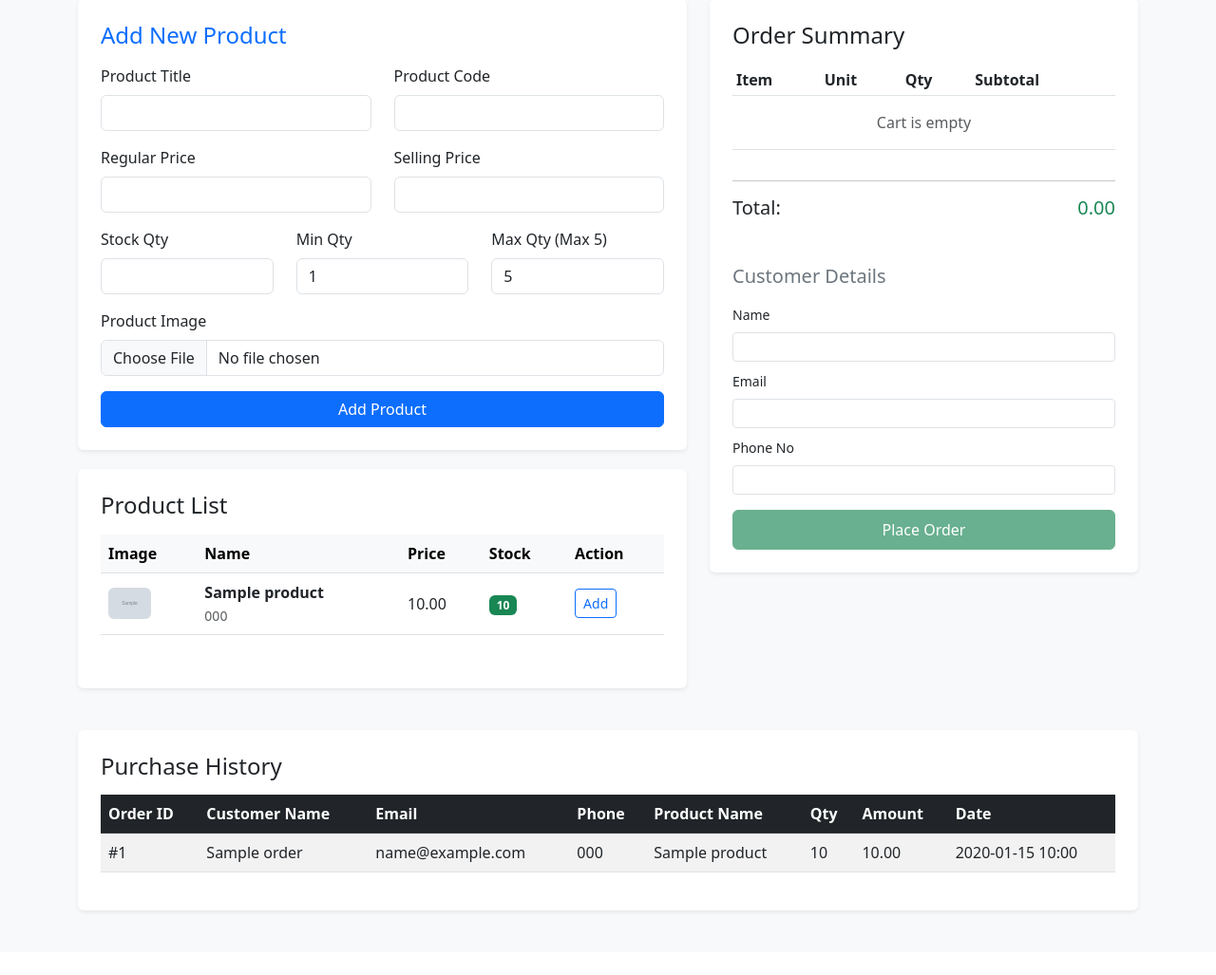
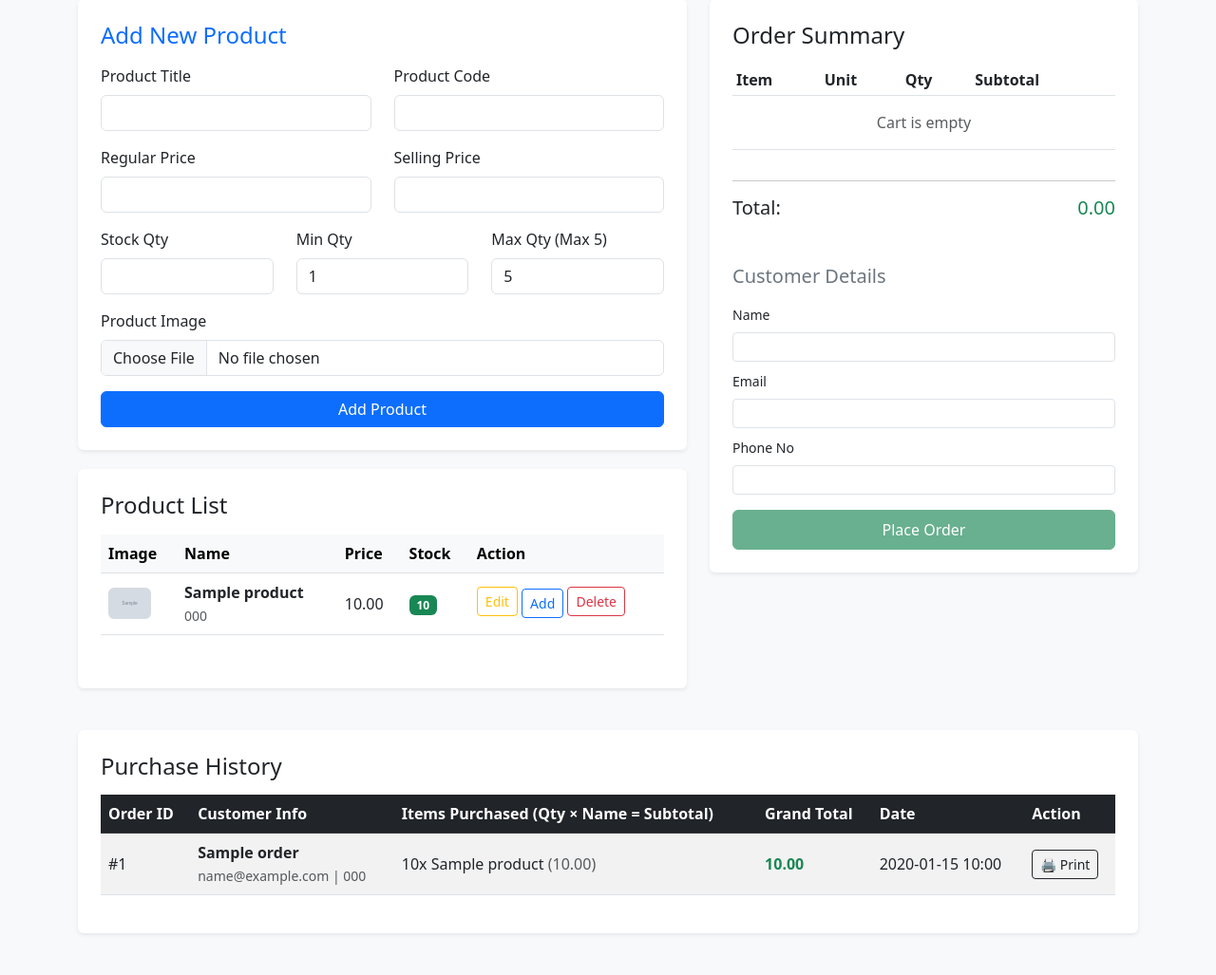
Before and after one commit to sanjeevbahinipati15/surya-assignment-1, a Laravel app: page / in a window 1280 px wide. Shown: the part 75-1102 px from the top of the page at 95% size. Before the commit the page ends 1037 px from the top, so only its background shows below. Run offline with Laravel 12, Linux system fonts and the light colour scheme; tables that the repository leaves empty hold one stand-in row (values such as "Sample post"); grey boxes marked "Sample" are stand-in pictures.

Commit message:
crud added & database structuring done for product order

```diff
--- a/app/Http/Controllers/ProductController.php
+++ b/app/Http/Controllers/ProductController.php
@@ -6,15 +6,17 @@ use Illuminate\Http\Request;
 use Illuminate\Support\Facades\Validator;
 use App\Models\Product;
 use App\Models\Orders;
+use App\Models\OrderItem;
+use Illuminate\Support\Facades\DB;
 
 class ProductController extends Controller
 {
 
     public function index()
     {
-        $products = Product::latest()->paginate(10);
+        $products = Product::oldest()->paginate(10);
 
-        $orders = Orders::with('product')->latest()->get();
+        $orders = Orders::with('items.product')->oldest()->get();
         return view('home', compact('products', 'orders'));
     }
 
@@ -64,41 +66,85 @@ class ProductController extends Controller
 
     }
 
-    public function buy(Request $request, $id)
+
+    public function edit($id)
+    {
+        $product = Product::findOrFail($id);
+        return view('edit_product', compact('product'));
+    }
+
+    public function update(Request $request, $id)
     {
         $product = Product::findOrFail($id);
 
-        $minQty = $product->minimum_order_quantity ?? 1;
-        $maxQty = min($product->max_order_quantity ?? $product->quantity, $product->quantity);
-
-        Validator::make(request()->all(), [
-            'quantity' => "required|integer|min:$minQty|max:$maxQty",
+        $validatedData = Validator::make($request->all(), [
+            'name' => 'required|string|max:255',
+            'code' => 'required|string|max:255|unique:products,code,' . $id,
+            'price' => 'required|numeric|min:0',
+            'selling_price' => 'nullable|numeric|min:0|lte:price',
+            'quantity' => 'required|integer|min:0',
+            'image' => 'nullable|image|max:2048',
+            'minimum_order_quantity' => 'nullable|integer|min:1',
+            'max_order_quantity' => 'nullable|integer|min:1|max:5',
         ])->validate();
 
-        if ($product->status !== 'active') {
-            return redirect()->back()->with('error', 'Product is not available for purchase.');
+        if ($request->hasFile('image')) {
+            // Optional: Delete old image if needed, then store new one
+            $imagePath = $request->file('image')->store('product_images', 'public');
+            $validatedData['image'] = $imagePath;
         }
 
-        if ($product->quantity <= 0) {
-            return redirect()->back()->with('error', 'Product is out of stock.');
+        $validatedData['discount'] = $validatedData['price'] - ($validatedData['selling_price'] ?? $validatedData['price']);
+        $validatedData['discount_in_percentage'] = $validatedData['price'] > 0 ? ($validatedData['discount'] / $validatedData['price']) * 100 : 0;
+
+        $product->update($validatedData);
+
+        return redirect()->route('home')->with('success', 'Product updated successfully!');
     }
 
-        $quantity = $request->input('quantity');
-        $unitPrice = $product->selling_price ?? $product->price;
+    public function delete($id)
+    {
+        $product = Product::findOrFail($id);
+        $product->delete();
 
-        // Fixed missing asterisk multiplication operator here:
-        $orderAmount = $unitPrice * $quantity;
+        return redirect()->route('home')->with('success', 'Product deleted successfully!');
+    }
 
-        Orders::create([
-            'product_id' => $product->id,
-            'quantity' => $quantity,
-            'order_amount' => $orderAmount,
-        ]);
+    // public function buy(Request $request, $id)
+    // {
+    //     $product = Product::findOrFail($id);
 
-        $product->decrement('quantity');
+    //     $minQty = $product->minimum_order_quantity ?? 1;
+    //     $maxQty = min($product->max_order_quantity ?? $product->quantity, $product->quantity);
 
-        return redirect()->back()->with('success', 'Product purchased successfully!');
-    }
+    //     Validator::make(request()->all(), [
+    //         'quantity' => "required|integer|min:$minQty|max:$maxQty",
+    //     ])->validate();
+
+    //     if ($product->status !== 'active') {
+    //         return redirect()->back()->with('error', 'Product is not available for purchase.');
+    //     }
+
+    //     if ($product->quantity <= 0) {
+    //         return redirect()->back()->with('error', 'Product is out of stock.');
+    //     }
+
+    //     $quantity = $request->input('quantity');
+    //     $unitPrice = $product->selling_price ?? $product->price;
+
+    //     // Fixed missing asterisk multiplication operator here:
+    //     $orderAmount = $unitPrice * $quantity;
+
+    //     Orders::create([
+    //         'product_id' => $product->id,
+    //         'quantity' => $quantity,
+    //         'order_amount' => $orderAmount,
+    //     ]);
+
+    //     $product->decrement('quantity');
+
+    //     return redirect()->back()->with('success', 'Product purchased successfully!');
+    // }
 
     public function checkout(Request $request)
     {
@@ -116,29 +162,62 @@ class ProductController extends Controller
             return redirect()->back()->with('error', 'Your order summary is empty.');
         }
 
+        // Use a database transaction to ensure data integrity
+        try {
+            DB::transaction(function () use ($request, $items) {
+                $grandTotal = 0;
+                $processedItems = [];
+
+                // 1. Validate stock and calculate total amount first
                 foreach ($items as $item) {
                     $product = Product::find($item['product_id']);
 
                     if (!$product || $product->quantity < $item['qty']) {
-                return redirect()->back()->with('error', 'Insufficient stock for one or more products.');
+                        throw new \Exception('Insufficient stock for product: ' . ($product->name ?? 'Unknown'));
                     }
 
-            $orderAmount = $item['unit'] * $item['qty'];
+                    $itemTotal = $item['unit'] * $item['qty'];
+                    $grandTotal += $itemTotal;
 
-            // Save into the orders table
-            Orders::create([
-                'product_id' => $product->id,
-                'quantity' => $item['qty'],
-                'order_amount' => $orderAmount,
+                    $processedItems[] = [
+                        'product' => $product,
+                        'qty' => $item['qty'],
+                        'total_amount' => $itemTotal
+                    ];
+                }
+
+                // 2. Create the Master Order record
+                $order = Orders::create([
+                    'total_amount' => $grandTotal,
                     'customer_name' => $request->input('customer_name'),
                     'customer_email' => $request->input('customer_email'),
                     'customer_phone' => $request->input('customer_phone'),
                 ]);
 
-            // Decrement product stock by the exact ordered quantity
-            $product->decrement('quantity', $item['qty']);
+                // 3. Create Order Items and decrement stock
+                foreach ($processedItems as $pItem) {
+                    OrderItem::create([
+                        'order_id' => $order->id,
+                        'product_id' => $pItem['product']->id,
+                        'quantity' => $pItem['qty'],
+                        'total_amount' => $pItem['total_amount'],
+                    ]);
+
+                    $pItem['product']->decrement('quantity', $pItem['qty']);
+                }
+            });
+
+        } catch (\Exception $e) {
+            return redirect()->back()->with('error', $e->getMessage());
         }
 
-        return redirect()->back()->with('success', 'Orders placed and saved to database successfully!');
+        return redirect()->back()->with('success', 'Order placed successfully!');
+    }
+
+    public function printInvoice($id)
+    {
+        $order = Orders::with('items.product')->findOrFail($id);
+
+        return view('print_invoice', compact('order'));
     }
 }
--- /dev/null
+++ b/app/Models/OrderItem.php
@@ -0,0 +1,26 @@
+<?php
+
+namespace App\Models;
+
+use Illuminate\Database\Eloquent\Model;
+use Illuminate\Database\Eloquent\Relations\BelongsTo;
+
+class OrderItem extends Model
+{
+    protected $fillable = [
+        'order_id',
+        'product_id',
+        'quantity',
+        'total_amount',
+    ];
+
+    public function order(): BelongsTo
+    {
+        return $this->belongsTo(Orders::class);
+    }
+
+    public function product(): BelongsTo
+    {
+        return $this->belongsTo(Product::class);
+    }
+}
--- a/app/Models/Orders.php
+++ b/app/Models/Orders.php
@@ -3,22 +3,19 @@
 namespace App\Models;
 
 use Illuminate\Database\Eloquent\Model;
+use Illuminate\Database\Eloquent\Relations\HasMany;
 
 class Orders extends Model
 {
-    protected $table = 'orders';
-
     protected $fillable = [
-        'product_id',
-        'quantity',
-        'order_amount',
+        'total_amount',
         'customer_name',
-    'customer_email',
-    'customer_phone',
+        'customer_email',
+        'customer_phone',
     ];
 
-    public function product()
+    public function items(): HasMany
     {
-        return $this->belongsTo(Product::class, 'product_id');
+        return $this->hasMany(OrderItem::class, 'order_id');
     }
 }
--- a/resources/views/home.blade.php
+++ b/resources/views/home.blade.php
@@ -132,8 +132,11 @@
                                             </span>
                                         </td>
                                         <td>
-                                            <button type="button" class="btn btn-outline-primary btn-sm" onclick="addToOrderSummary({{ $product->id }}, '{{ $product->name }}', {{ $product->selling_price ?? $product->price }}, {{ $product->minimum_order_quantity ?? 1 }}, {{ min($product->max_order_quantity ?? 5, $product->quantity) }}, {{ $product->quantity }})">Add</button>
-                                        </td>
+    <a href="{{ route('products.edit', $product->id) }}" class="btn btn-sm btn-outline-warning mb-1">Edit</a>
+    <button type="button" class="btn btn-outline-primary btn-sm" onclick="addToOrderSummary({{ $product->id }}, '{{ $product->name }}', {{ $product->selling_price ?? $product->price }}, {{ $product->minimum_order_quantity ?? 1 }}, {{ min($product->max_order_quantity ?? 5, $product->quantity) }}, {{ $product->quantity }})">Add</button>
+    <a href="{{ route('products.delete', $product->id) }}" class="btn btn-sm btn-outline-danger mb-1">Delete</a>
+
+</td>
                                     </tr>
                                 @empty
                                     <tr>
@@ -213,30 +216,42 @@
                             <thead class="table-dark">
                                 <tr>
                                     <th>Order ID</th>
-                                    <th>Customer Name</th>
-                                    <th>Email</th>
-                                    <th>Phone</th>
-                                    <th>Product Name</th>
-                                    <th>Qty</th>
-                                    <th>Amount</th>
+                                    <th>Customer Info</th>
+                                    <th>Items Purchased (Qty × Name = Subtotal)</th>
+                                    <th>Grand Total</th>
                                     <th>Date</th>
+                                    <th>Action</th>
                                 </tr>
                             </thead>
                             <tbody>
                                 @forelse ($orders as $order)
                                     <tr>
                                         <td>#{{ $order->id }}</td>
-                                        <td>{{ $order->customer_name }}</td>
-                                        <td>{{ $order->customer_email }}</td>
-                                        <td>{{ $order->customer_phone }}</td>
-                                        <td>{{ $order->product->name ?? 'Product Deleted' }}</td>
-                                        <td>{{ $order->quantity }}</td>
-                                        <td>{{ number_format($order->order_amount, 2) }}</td>
+                                        <td>
+                                            <strong>{{ $order->customer_name }}</strong><br>
+                                            <small class="text-muted">{{ $order->customer_email }} | {{ $order->customer_phone }}</small>
+                                        </td>
+                                        <td>
+                                            <ul class="list-unstyled mb-0">
+                                                @foreach ($order->items as $item)
+                                                    <li>
+                                                        {{ $item->quantity }}x {{ $item->product->name ?? 'Product Unlisted' }}
+                                                        <span class="text-muted">({{ number_format($item->total_amount, 2) }})</span>
+                                                    </li>
+                                                @endforeach
+                                            </ul>
+                                        </td>
+                                        <td class="fw-bold text-success">{{ number_format($order->total_amount, 2) }}</td>
                                         <td>{{ $order->created_at->format('Y-m-d H:i') }}</td>
+                                        <td>
+                                            <a href="{{ route('orders.print', $order->id) }}" target="_blank" class="btn btn-sm btn-outline-dark">
+                                                🖨️ Print
+                                            </a>
+                                        </td>
                                     </tr>
                                 @empty
                                     <tr>
-                                        <td colspan="8" class="text-center text-muted">No purchase history found.</td>
+                                        <td colspan="5" class="text-center text-muted">No purchase history found.</td>
                                     </tr>
                                 @endforelse
                             </tbody>
--- a/routes/web.php
+++ b/routes/web.php
@@ -12,3 +12,10 @@ Route::post('/products', [ProductController::class, 'store'])->name('products.st
 
 Route::post('/cart/buy/{id}', [ProductController::class, 'buy'])->name('cart.buy');
 Route::post('/cart/checkout', [ProductController::class, 'checkout'])->name('cart.checkout');
+
+Route::get('/products/edit/{id}', [ProductController::class, 'edit'])->name('products.edit');
+Route::put('/products/update/{id}', [ProductController::class, 'update'])->name('products.update');
+Route::get('/products/delete/{id}', [ProductController::class, 'delete'])->name('products.delete');
+
+
+Route::get('/orders/print/{id}', [ProductController::class, 'printInvoice'])->name('orders.print');
```
Also changed, not shown: resources/views/edit_product.blade.php (added, +83 -0 lines), resources/views/print_invoice.blade.php (added, +82 -0 lines), database/migrations/2026_11_13_105709_create_orders_table.php, database/migrations/2026_11_13_134516_add_customer_fields_to_orders_table.php (deleted), database/migrations/2026_11_16_133829_create_order_items_table.php (added). Lines whose indentation alone changed are shown as unchanged.
